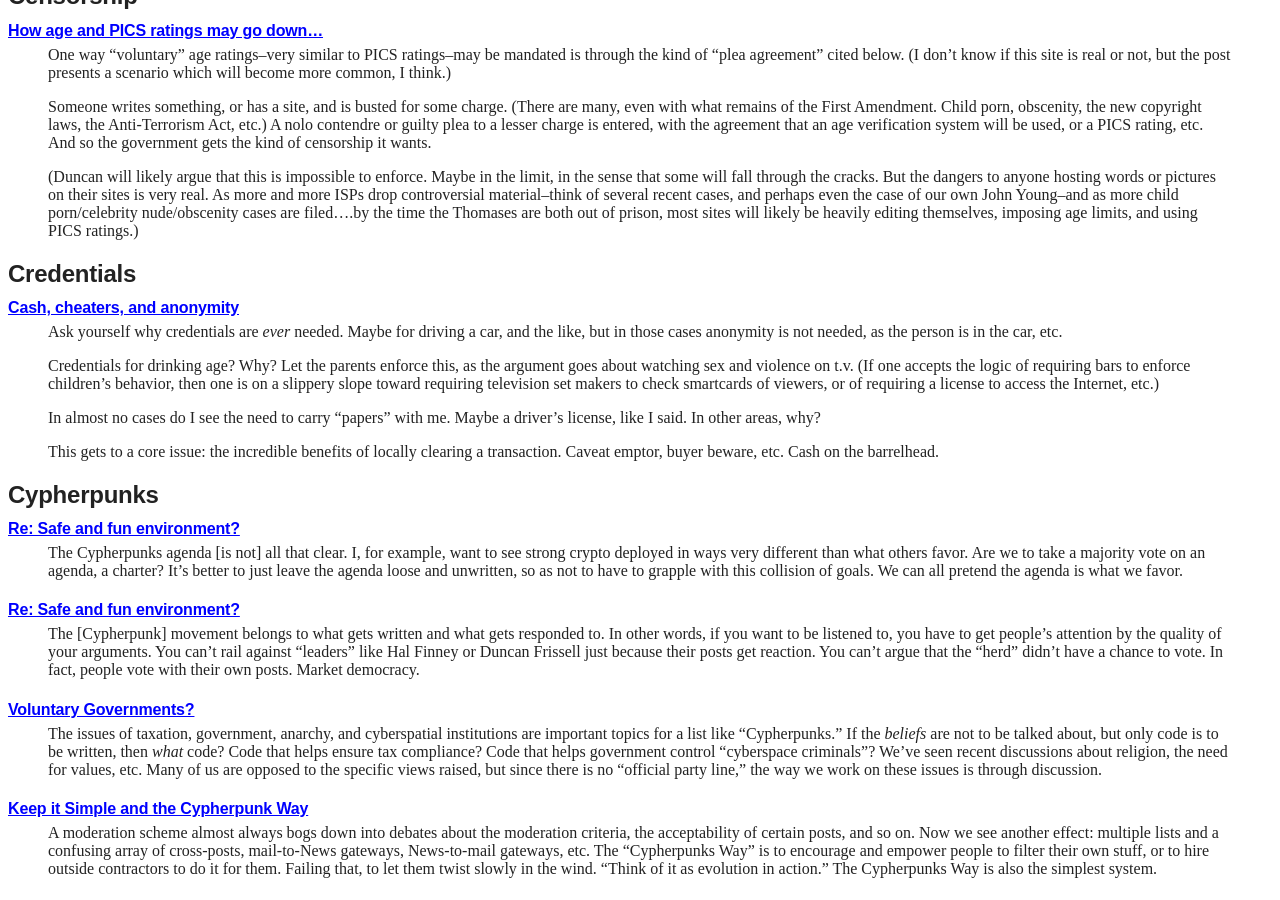
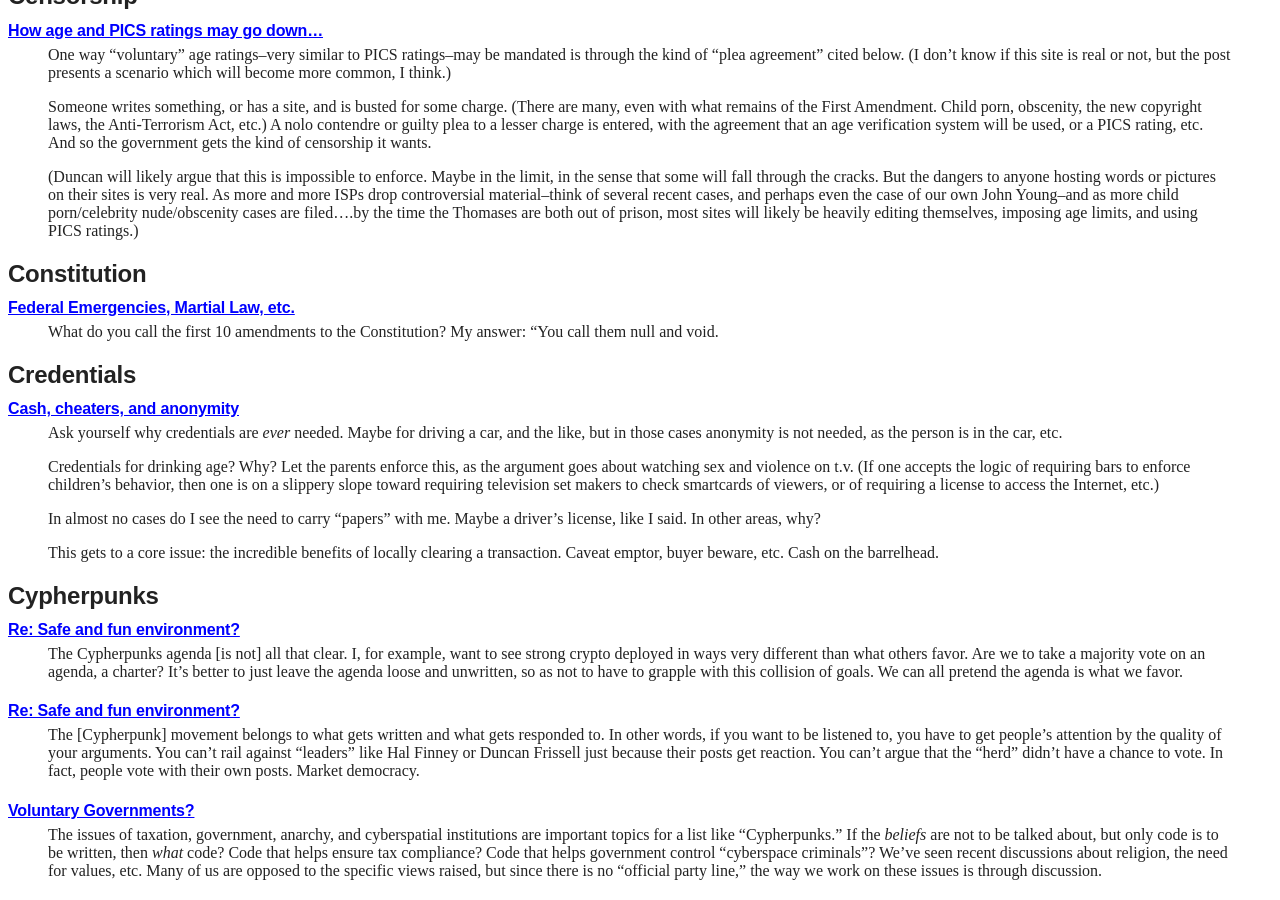
Before and after one commit to wakgill/deryk, a Jekyll site: the page built from tcm.md, in a window 1280 px wide and 900 px high, scrolled down 3496 px. Built offline with Jekyll 4.4.1, drawn with Linux system fonts in a browser that asks for light colours; some of the changed text lies outside the part shown.

Commit message:
Update tcm.md

```diff
--- a/tcm.md
+++ b/tcm.md
@@ -238,6 +238,13 @@ porn/celebrity nude/obscenity cases are filed....by the time the Thomases
 are both out of prison, most sites will likely be heavily editing
 themselves, imposing age limits, and using PICS ratings.)
 
+## Constitution
+
+#### [Federal Emergencies, Martial Law, etc.](http://mailing-list-archive.cryptoanarchy.wiki/archive/1997/09/12e8632982dc5389381f1528e3259cc133def38d7503dfe296ec4de76ab52ae8/)
+
+>What do you call the first 10 amendments to the Constitution? My answer: "You
+call them null and void.
+
 ## Credentials
 
 #### [Cash, cheaters, and anonymity](http://mailing-list-archive.cryptoanarchy.wiki/archive/1994/08/6e7fdd5762cb3100363962b5602e4cb0ad2d9717de2293ad5db67eeabac5d765/)
@@ -435,6 +442,12 @@ growth, as a less articulate person said.
 
 >Why doth governments never prosper? For if governments doth prosper,none
 dare call it government.
+
+#### [Federal Emergencies, Martial Law, etc.](http://mailing-list-archive.cryptoanarchy.wiki/archive/1997/09/12e8632982dc5389381f1528e3259cc133def38d7503dfe296ec4de76ab52ae8/)
+
+>...government views us as cogs in the machine, to be
+used as necessary...private property may be seized at will.
+
 
 ## Guns
 
```
